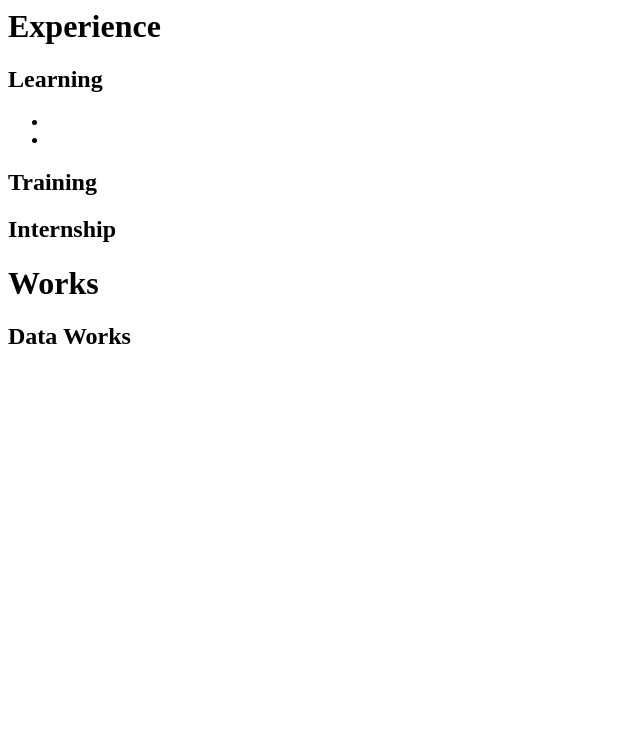
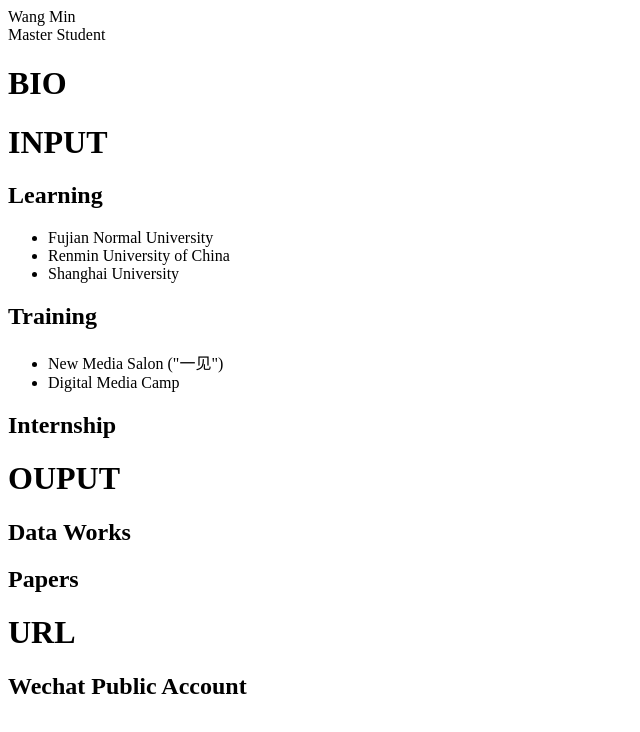
Before and after one commit to wangmin1221/wangmin1221.github.io, a plain HTML site: page index.html in a window 1280 px wide. Shown: the whole page, without its empty margins (0-640 px from the left). Drawn offline with Linux system fonts and the light colour scheme.

Commit message:
Update index.html

```diff
--- a/index.html
+++ b/index.html
@@ -3,20 +3,33 @@
     <title> Hi, I'm Wang Min </title>
   </head>
   <body>
-    <h1> Experience </h1>
+  <div> Wang Min </div>
+  <div> Master Student </div>
+
+    <h1> BIO </h1>
+    <h1> INPUT </h1>
       <h2> Learning </h2>
       <ul>
-        <li></li>
-        <li></li>
+        <li> Fujian Normal University </li>
+        <li> Renmin University of China </li>
+        <li> Shanghai University </li>
       </ul>
 
       <h2> Training </h2>
+      <ul>
+        <li> New Media Salon ("一见") </li>
+        <li> Digital Media Camp </li>
+      </ul>
+
       <h2> Internship </h2>
 
-    <h1> Works </h1>
+
+    <h1> OUPUT </h1>
       <h2> Data Works </h2>
+      <h2> Papers </h2>
 
-
+    <h1> URL </h1>
+      <h2> Wechat Public Account </h2>
 
   </body>
 </html>
```
